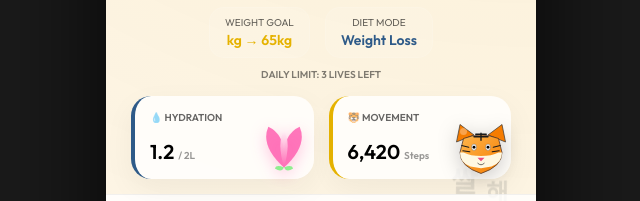
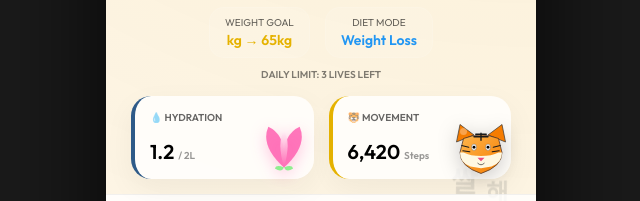
Before and after one commit to leegoheun9-bit/sura-, a website: page index.html in a window 1280 px wide. Shown: the part 759-960 px from the top of the page, 319-959 px from the left. Drawn offline with Linux system fonts and the light colour scheme.

Commit message:
Update Diet Mode text color

```diff
--- a/index.html
+++ b/index.html
@@ -11,14 +11,14 @@
   <meta name="theme-color" content="#141E30">
   <meta name="viewport" content="width=device-width, initial-scale=1.0, maximum-scale=1.0, user-scalable=no" />
   <title>SURA AI - Royal Wellness Guide</title>
-  <link rel="stylesheet" href="./style.css?v=6" />
+  <link rel="stylesheet" href="./style.css?v=7" />
 </head>
 
 <body>
   <div id="app">
     <!-- Content will be injected here -->
   </div>
-  <script type="module" src="./main.js?v=6"></script>
+  <script type="module" src="./main.js?v=7"></script>
 </body>
 
 </html>
--- a/main.js
+++ b/main.js
@@ -474,7 +474,7 @@ function renderHome() {
     })()}
         <div style="display:flex; justify-content:center; gap:15px; margin-top:12px;">
             <div style="background:rgba(255,255,255,0.1); padding:8px 15px; border-radius:15px; border:1px solid rgba(255,255,255,0.1);"><span style="font-size:10px; opacity:0.6; display:block;">WEIGHT GOAL</span><span style="font-size:14px; font-weight:800; color:var(--obang-yellow);">${currentState.user.weight}kg → 65kg</span></div>
-            <div style="background:rgba(255,255,255,0.1); padding:8px 15px; border-radius:15px; border:1px solid rgba(255,255,255,0.1);"><span style="font-size:10px; opacity:0.6; display:block;">DIET MODE</span><span style="font-size:14px; font-weight:800; color:var(--obang-blue);">Weight Loss</span></div>
+            <div style="background:rgba(255,255,255,0.1); padding:8px 15px; border-radius:15px; border:1px solid rgba(255,255,255,0.1);"><span style="font-size:10px; opacity:0.6; display:block;">DIET MODE</span><span style="font-size:14px; font-weight:800; color:#2196F3;">Weight Loss</span></div>
         </div>
         ${!currentState.user.isPremium ? `<div style="font-size:10px; opacity:0.5; margin-top:10px; font-weight:600;">DAILY LIMIT: ${Math.max(0, remainingUploads)} LIVES LEFT</div>` : ''}
       </section>
```
